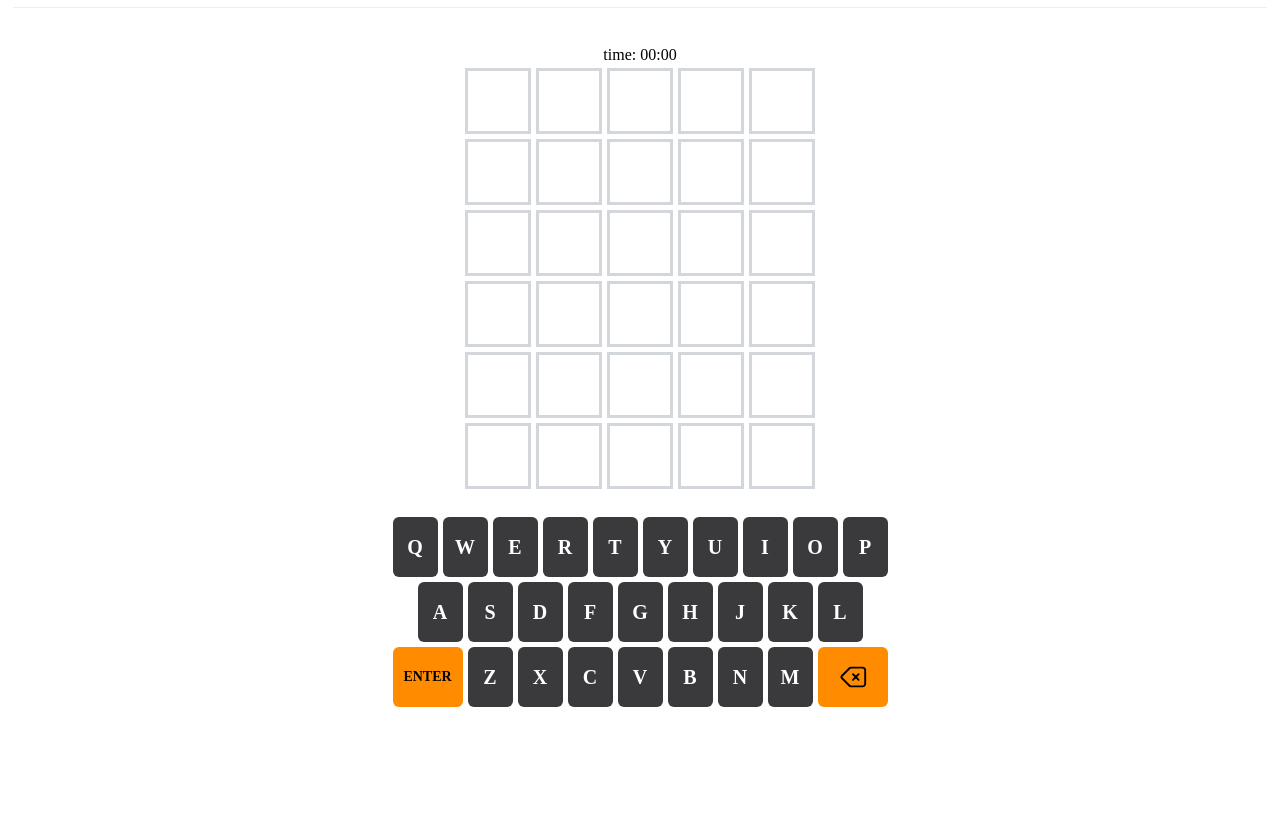
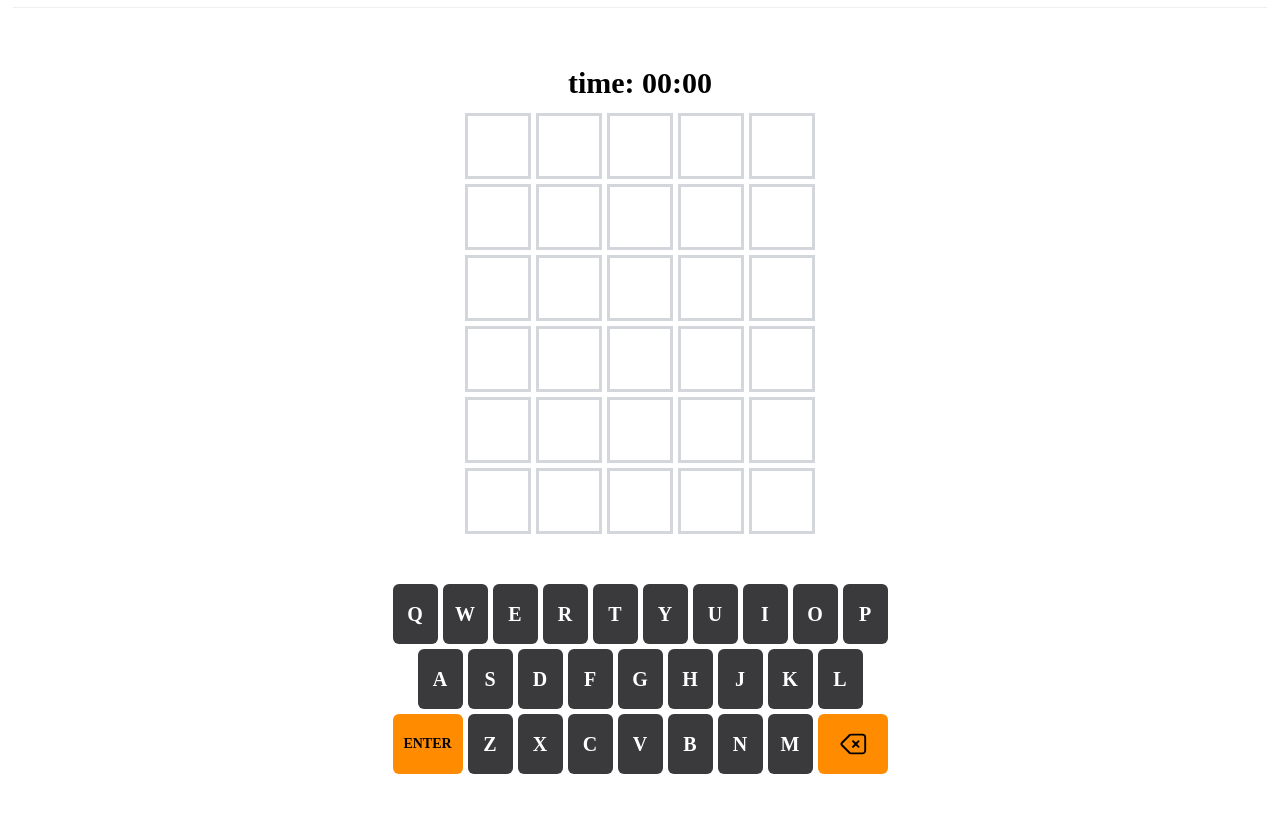
Before and after one commit to rha0/wordale, a plain HTML site: page index.html in a window 1280 px wide. Shown: the part 43-856 px from the top of the page. Before the commit the page ends 800 px from the top, so only its background shows below. Drawn offline with Linux system fonts and the light colour scheme.

Commit message:
폰트, body 크기 조정
- 타이머 부분: 폰트 사이즈, 굵기 수정
- body 부분: height값 조정

```diff
--- a/css/main.css
+++ b/css/main.css
@@ -4,6 +4,13 @@ main {
   justify-content: center;
   align-items: center;
   gap: 5px;
+  margin: 50px 0 50px 0;
+}
+
+#timer {
+  font-size: 30px;
+  font-weight: bold;
+  margin-bottom: 10px;
 }
 
 .board-row {
@@ -11,6 +18,8 @@ main {
   justify-content: start;
   align-items: start;
   gap: 5px;
+  font-size: 30px;
+  font-weight: 600;
 }
 
 .board-block {
--- a/css/style.css
+++ b/css/style.css
@@ -8,6 +8,5 @@ body {
   flex-direction: column;
   justify-content: space-between;
   align-items: center;
-  height: 100vh;
   width: 100vw;
 }
```
